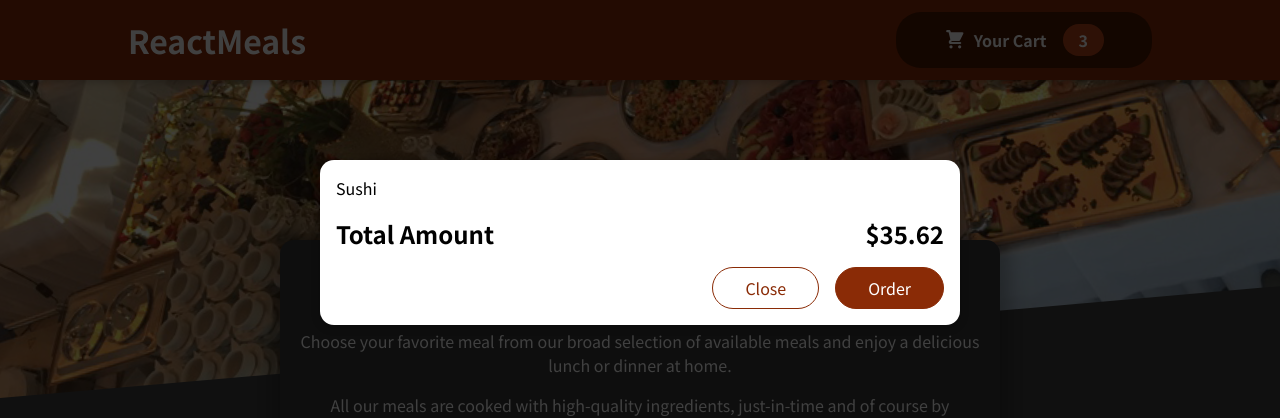
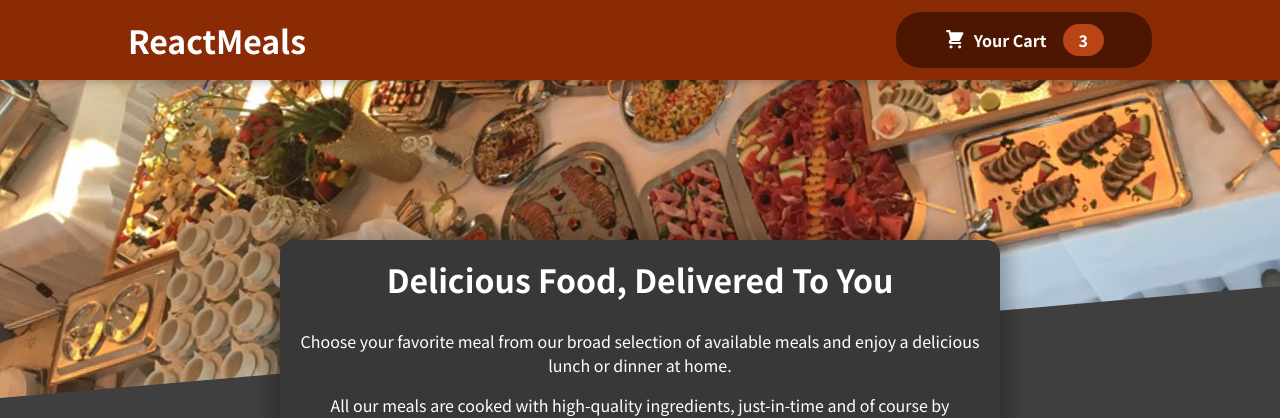
Before and after one commit to jnhthomp/practice-food-order-app, a React (Create React App) app: page / in a window 1280 px wide. Shown: the top 418 px of the page. Built offline with nearby package versions, Linux system fonts and the light colour scheme.

Commit message:
Added state + management for <Cart>
Can now be opened by clicking cart button in header
Can be closed by clicking backdrop or "Close" button

```diff
--- a/src/App.js
+++ b/src/App.js
@@ -1,13 +1,25 @@
-import { Fragment } from 'react';
+import { Fragment, useState } from 'react';
 import Header from './Components/Layout/Header.jsx';
 import Meals from './Components/Meals/Meals.jsx';
 import Cart from './Components/Cart/Cart.jsx';
 
 function App() {
+  const [cartIsShown, setCartIsShown] = useState(false);
+
+  const showCartHandler = () => {
+    setCartIsShown(true);
+  }
+
+  const hideCartHandler = () => {
+    setCartIsShown(false);
+  }
+
+
+
   return (
     <Fragment>
-      <Cart />
-      <Header />
+      {cartIsShown && <Cart onHideCart={hideCartHandler} />}
+      <Header onShowCart={showCartHandler} />
       <main>
         <Meals />
       </main>
--- a/src/Components/Cart/Cart.jsx
+++ b/src/Components/Cart/Cart.jsx
@@ -2,7 +2,7 @@
 import classes from './Cart.module.css';
 import Modal from '../UI/Modal.jsx';
 
-const Cart = () => {
+const Cart = (props) => {
 
   const cartItems =(
     <ul className={classes['cart-items']}>
@@ -15,14 +15,14 @@
   );
 
   return (
-    <Modal>
+    <Modal onHideCart={props.onHideCart}>
       <div>{cartItems}</div>
       <div className={classes.total}>
         <span>Total Amount</span>
         <span>$35.62</span>
       </div>
       <div className={classes.actions}>
-        <button className={classes['button--alt']}>Close</button>
+        <button className={classes['button--alt']} onClick={props.onHideCart}>Close</button>
         <button className={classes.button}>Order</button>
       </div>
     </Modal>
--- a/src/Components/Layout/Header.jsx
+++ b/src/Components/Layout/Header.jsx
@@ -8,7 +8,7 @@
     <Fragment>
       <header className={classes.header}>
         <h1>ReactMeals</h1>
-        <HeaderCartButton />
+        <HeaderCartButton onClick={props.onShowCart} />
       </header>
       <div className={classes['main-image']}>
         <img src={mealsImage} alt="A table full of delicious food!" />
--- a/src/Components/Layout/HeaderCartButton.jsx
+++ b/src/Components/Layout/HeaderCartButton.jsx
@@ -4,7 +4,7 @@
 
 const HeaderCartButton = (props) => {
   return (
-    <button className={classes.button}>
+    <button className={classes.button} onClick={props.onClick}>
       <span className={classes.icon}>
         <CartIcon />
       </span>
--- a/src/Components/UI/Modal.jsx
+++ b/src/Components/UI/Modal.jsx
@@ -4,7 +4,7 @@
 
 const Backdrop = (props) => {
   return (
-    <div className={classes.backdrop} />
+    <div className={classes.backdrop} onClick={props.onClose} />
   )
 }
 
@@ -21,7 +21,7 @@
 const Modal = (props) => {
   return (
     <Fragment>
-      {ReactDOM.createPortal(<Backdrop />, portalElement)}
+      {ReactDOM.createPortal(<Backdrop onClose={props.onHideCart} />, portalElement)}
       {ReactDOM.createPortal(<ModalOverlay>{props.children}</ModalOverlay>, portalElement)}
     </Fragment>
   )
```
